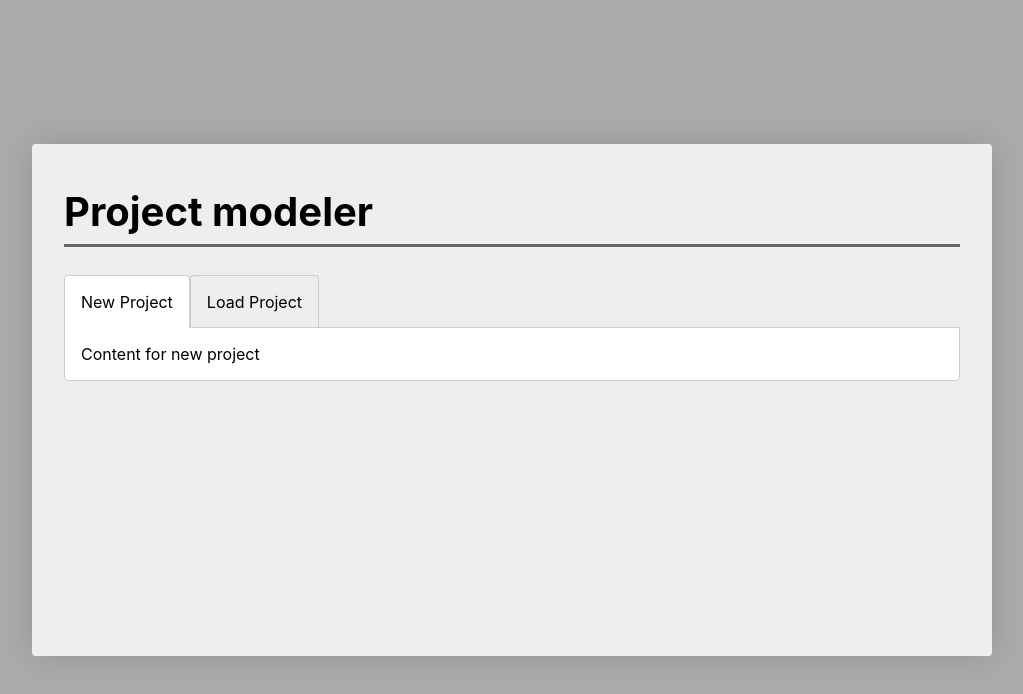
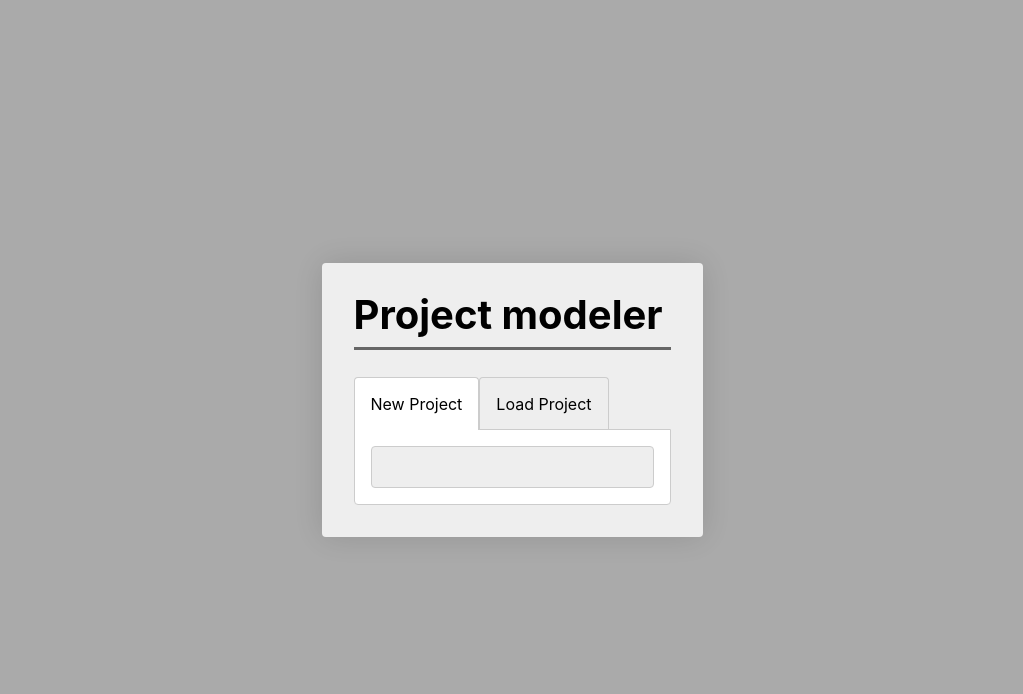
Before and after one commit to RodrigoAmaroEng/project-manager, a React (Create React App) app: page / in a window 1280 px wide. Shown: the top 694 px of the page, without its empty margins (128-1151 px from the left). Built offline with nearby package versions, Linux system fonts and the light colour scheme.

Commit message:
Field component

```diff
--- a/src/App.css
+++ b/src/App.css
@@ -2,6 +2,8 @@
   --palette-color-light: #ffffff;
   --palette-color-glow: #ffffff55;
   --palette-color-dark: #000;
+  --palette-color-dark-overlay: #00000011;
+  --palette-color-focus-overlay: #4ea9fd11;
   --palette-color-light-shadow: #00000022;
   --palette-color-shadow: #00000055;
   --palette-color-1-light: #eee;
--- a/src/App.tsx
+++ b/src/App.tsx
@@ -2,6 +2,7 @@ import React from "react";
 import "./App.css";
 import CButton, { ButtonType } from "./components/Button";
 import Circle from "./components/Circle";
+import Field from "./components/Field";
 import List, { ListStyle, Row } from "./components/List";
 import ModalWindow from "./components/Modal";
 import StaticField from "./components/StaticField";
@@ -20,7 +21,9 @@ function App() {
       <ModalWindow>
         <h1>Project modeler</h1>
         <TabLayout>
-          <Tab title="New Project">Content for new project</Tab>
+          <Tab title="New Project">
+            <Field />
+          </Tab>
           <Tab title="Load Project">
             <List listStyle={ListStyle.SingleSelect}>
               <Row>
--- /dev/null
+++ b/src/components/Field.css
@@ -0,0 +1,15 @@
+.field {
+  border: 1px solid var(--palette-color-1-medium);
+  height: 2.5rem;
+  border-radius: var(--radius-small);
+  background-color: var(--palette-color-dark-overlay);
+  padding: 0 0.5rem;
+  font-size: 1.25rem;
+  outline: none;
+  transition: 0.5s;
+}
+.field:focus {
+  transition: 0.5s;
+  border: 1px solid var(--palette-color-2-medium);
+  background-color: var(--palette-color-focus-overlay);
+}
--- /dev/null
+++ b/src/components/Field.tsx
@@ -0,0 +1,5 @@
+import "./Field.css"
+
+export default function Field(props: any) {
+  return <input className="field" type="text" value={props.value} onChange={(e) => props.onChange(e.target.value)}/>
+}
--- a/src/components/Modal.css
+++ b/src/components/Modal.css
@@ -13,11 +13,11 @@
 
 .modal-window {
   background-color: var(--palette-color-1-light);
-  width: 70%;
-  height: 60%;
-  padding: 1rem 2rem;
+  padding: 2rem;
+  padding-top: 0rem;
+  transition: 1s;
   display: flex;
   flex-direction: column;
   border-radius: var(--radius-small);
-  filter:drop-shadow(0 0 16px var(--palette-color-light-shadow))
+  filter: drop-shadow(0 0 16px var(--palette-color-light-shadow));
 }
--- a/src/components/TabLayout.css
+++ b/src/components/TabLayout.css
@@ -23,7 +23,10 @@
   border-bottom: none !important;
   position: relative;
   top: 1px;
+  transition: 0.5s;
+
 }
 .tab[aria-selected="true"] {
+  transition: 0.5s;
   background-color: var(--palette-color-light);
 }
```
